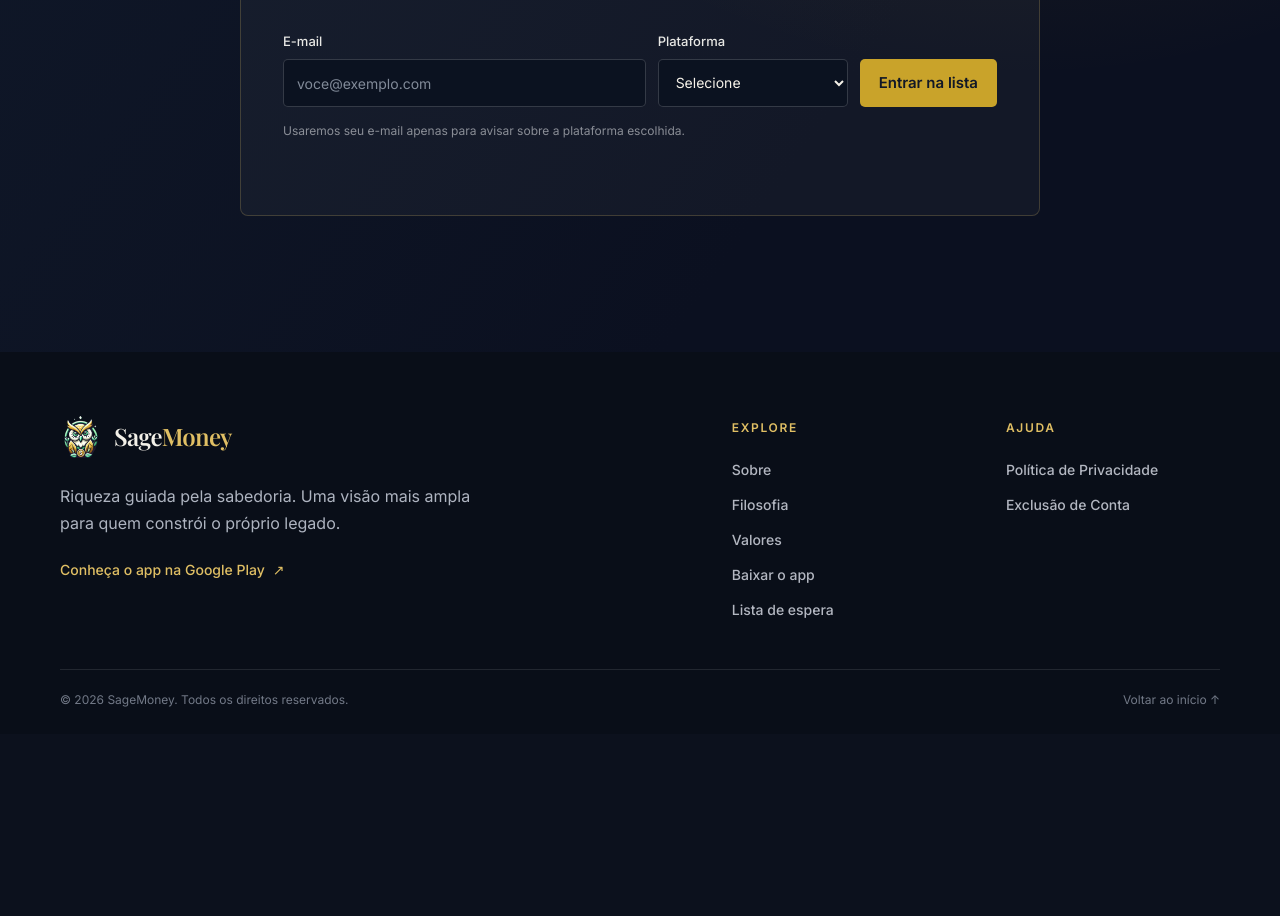
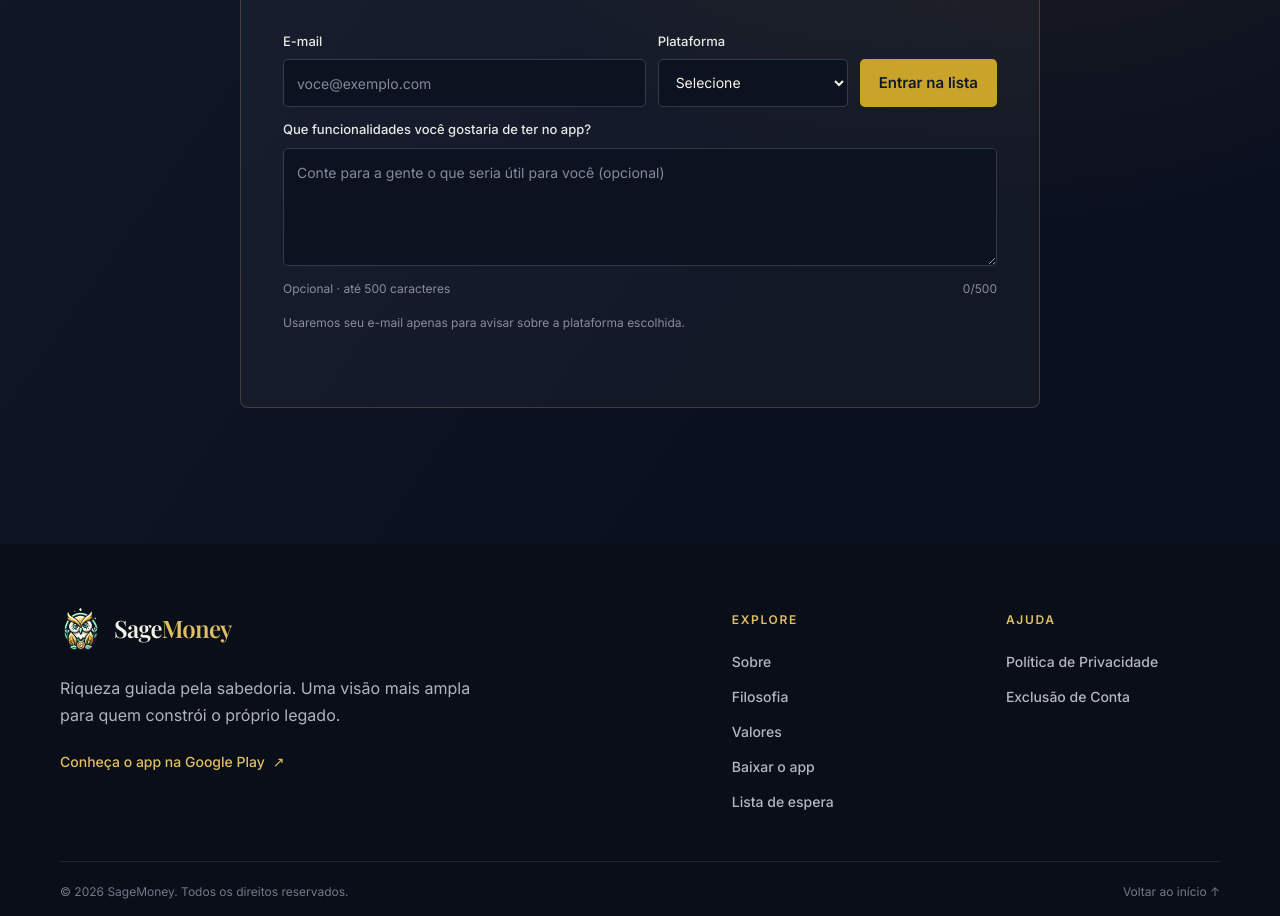
Before and after one commit to ronaldops06/sagemoney.github.io, a plain HTML site: page index.html in a window 1280 px wide. Shown: the part 5110-6026 px from the top of the page. Before the commit the page ends 5844 px from the top, so only its background shows below. Drawn offline with nearby package versions, Linux system fonts and the light colour scheme.

Commit message:
Inclusão do campo de funcionalidades desejadas na lista de espera

```diff
--- a/css/styles.css
+++ b/css/styles.css
@@ -760,7 +760,8 @@ img {
 }
 
 .waitlist-field input,
-.waitlist-field select {
+.waitlist-field select,
+.waitlist-field textarea {
   width: 100%;
   min-height: 48px;
   padding: 0 13px;
@@ -772,15 +773,36 @@ img {
   font-size: 14px;
 }
 
-.waitlist-field input::placeholder {
+.waitlist-field textarea {
+  min-height: 104px;
+  padding: 12px 13px;
+  resize: vertical;
+}
+
+.waitlist-field-wide {
+  grid-column: 1 / -1;
+}
+
+.waitlist-field input::placeholder,
+.waitlist-field textarea::placeholder {
   color: #828b99;
 }
 
 .waitlist-field input:focus,
-.waitlist-field select:focus {
+.waitlist-field select:focus,
+.waitlist-field textarea:focus {
   border-color: var(--gold-light);
   outline: 2px solid rgba(224, 191, 100, 0.22);
   outline-offset: 1px;
+}
+
+.waitlist-textarea-meta {
+  display: flex;
+  justify-content: space-between;
+  gap: 12px;
+  margin-top: 6px;
+  color: rgba(230, 232, 236, 0.56);
+  font-size: 12px;
 }
 
 .waitlist-submit {
@@ -1093,7 +1115,7 @@ img {
     font-size: 15px;
   }
 
-    .waitlist-panel {
+  .waitlist-panel {
     margin-top: 44px;
     padding: 24px 18px;
   }
--- a/index.html
+++ b/index.html
@@ -386,6 +386,22 @@
               <button class="button button-gold waitlist-submit" type="submit">
                 Entrar na lista
               </button>
+              <div class="waitlist-field waitlist-field-wide">
+                <label for="waitlist-features">
+                  Que funcionalidades você gostaria de ter no app?
+                </label>
+                <textarea
+                  id="waitlist-features"
+                  name="features"
+                  rows="4"
+                  maxlength="500"
+                  placeholder="Conte para a gente o que seria útil para você (opcional)"
+                ></textarea>
+                <div class="waitlist-textarea-meta">
+                  <span>Opcional · até 500 caracteres</span>
+                  <span><span data-features-count>0</span>/500</span>
+                </div>
+              </div>
             </form>
             <p class="waitlist-privacy">
               Usaremos seu e-mail apenas para avisar sobre a plataforma escolhida.
--- a/scripts/main.js
+++ b/scripts/main.js
@@ -4,6 +4,8 @@ const navigation = document.querySelector("[data-navigation]");
 const themeToggle = document.querySelector("[data-theme-toggle]");
 const themeIcon = document.querySelector("[data-theme-icon]");
 const waitlistForm = document.querySelector("#waitlist-form");
+const waitlistFeatures = document.querySelector("#waitlist-features");
+const featuresCount = document.querySelector("[data-features-count]");
 const waitlistApiUrl = "https://waitlist-9fip.onrender.com/notify";
 const root = document.documentElement;
 
@@ -72,6 +74,12 @@ document.querySelectorAll("[data-current-year]").forEach((element) => {
   element.textContent = String(new Date().getFullYear());
 });
 
+waitlistFeatures?.addEventListener("input", () => {
+  if (featuresCount) {
+    featuresCount.textContent = String(waitlistFeatures.value.length);
+  }
+});
+
 waitlistForm?.addEventListener("submit", async (event) => {
   event.preventDefault();
 
@@ -82,6 +90,7 @@ waitlistForm?.addEventListener("submit", async (event) => {
   const payload = {
     email: formData.get("email"),
     platform: formData.get("platform"),
+    features: String(formData.get("features") || "").trim(),
   };
 
   if (status) {
```
